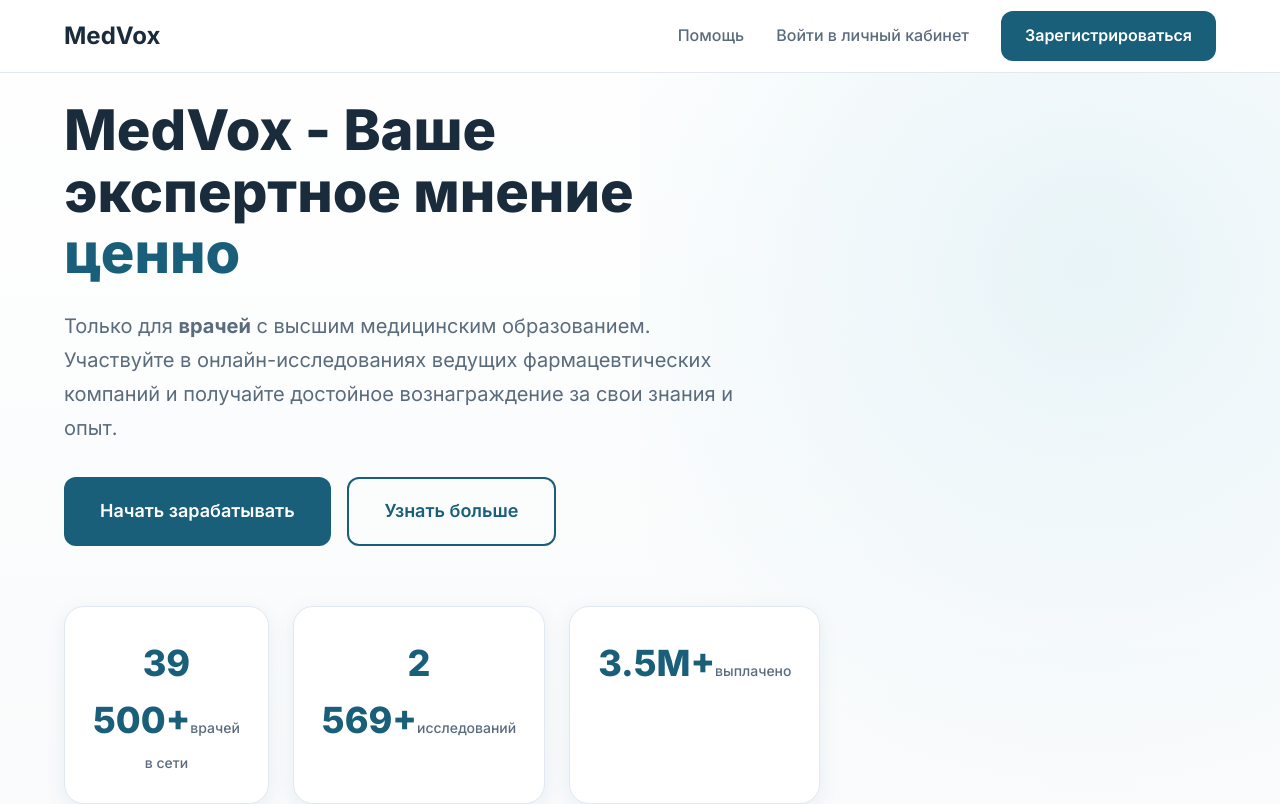
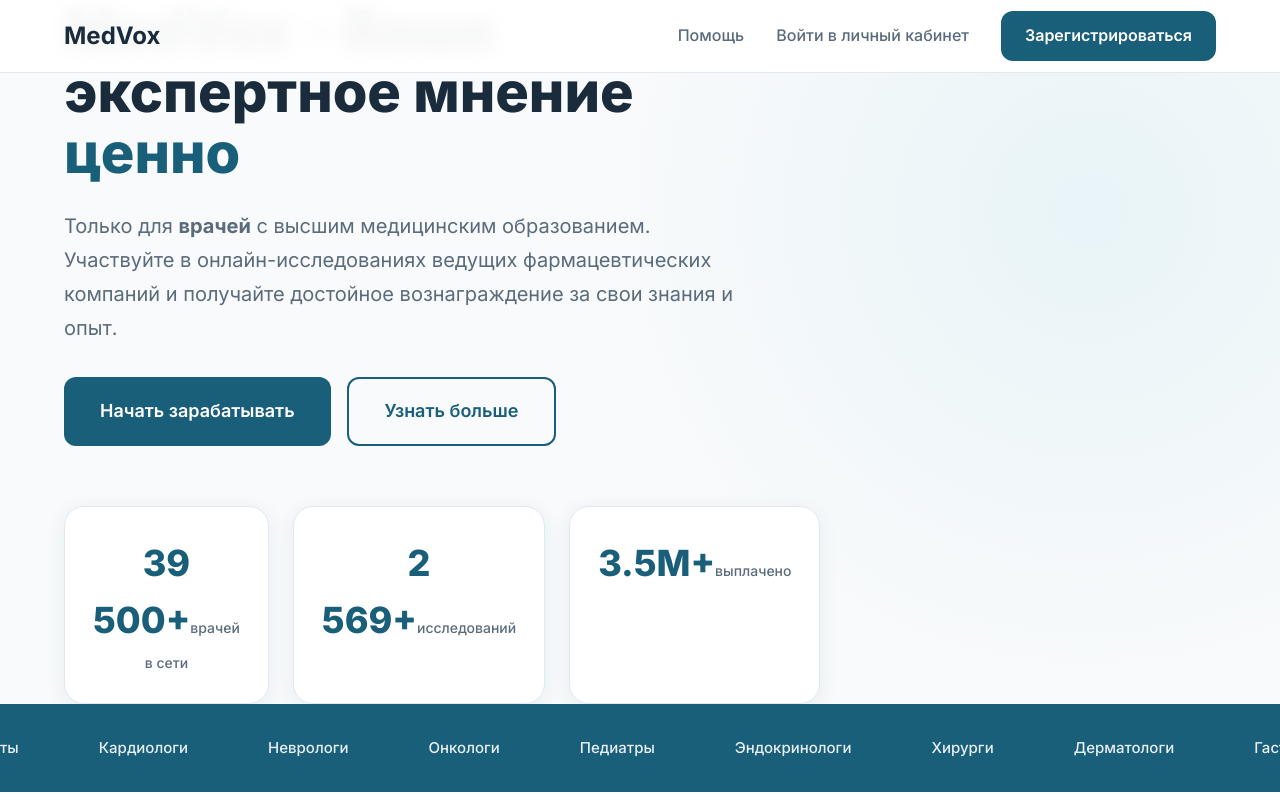
Before and after one commit to Lokamp/medvox-rest-app, a Vue app in the folder frontend/app-main/: page / in a window 1280 px wide. Shown: the top 804 px of the page. Built offline with nearby package versions, Linux system fonts and the light colour scheme.

Commit message:
app-main - в шаблоне vue исправлена верстка для страницы faq

```diff
--- a/frontend/app-main/src/assets/main.css
+++ b/frontend/app-main/src/assets/main.css
@@ -203,8 +203,6 @@
 /* Hero Section */
 .hero {
   position: relative;
-  padding: 100px 0 80px;
-  background: linear-gradient(180deg, var(--white) 0%, var(--bg) 100%);
   overflow: hidden;
 }
 
```
